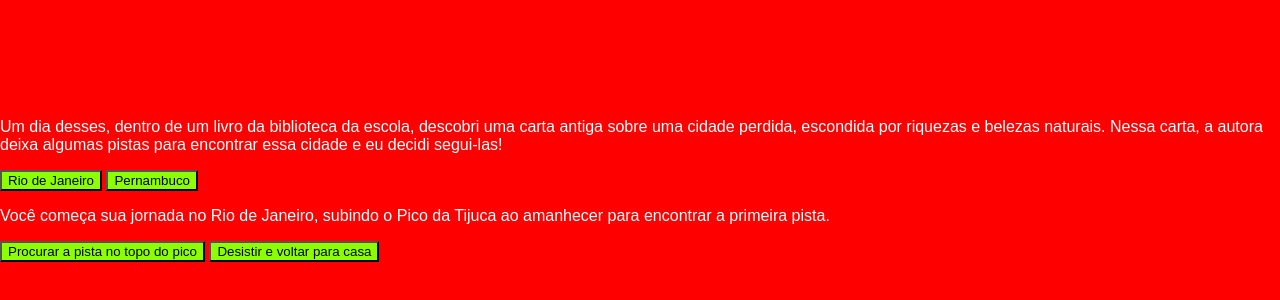
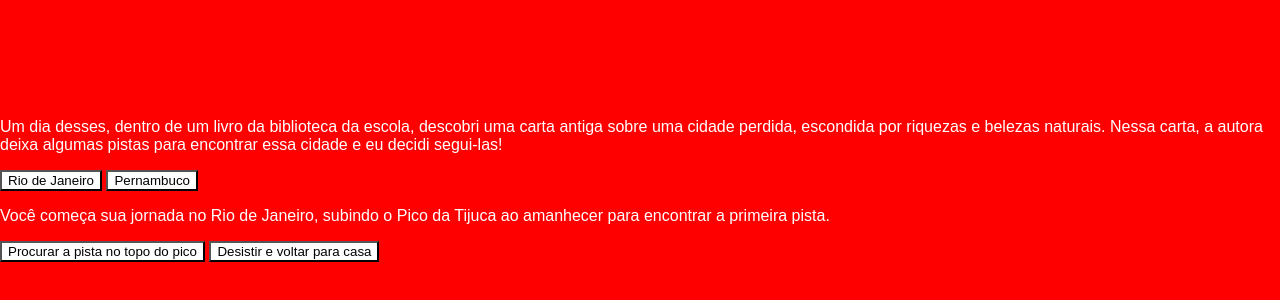
Before and after one commit to gabrielbini321/Aventura-3, a plain HTML site: page index.html in a window 1280 px wide. Shown: the part 168-468 px from the top of the page. Drawn offline with Linux system fonts and the light colour scheme; a web font is replaced by a local one.

Commit message:
style.css

```diff
--- a/style.css
+++ b/style.css
@@ -10,7 +10,7 @@
 }
 
 button {
-background-color: #8cff00;
+background-color: #ffffff;
 color: rgb(0, 0, 0);
 font-family: "Bai Jamjuree", sans-serif;
 }
```
